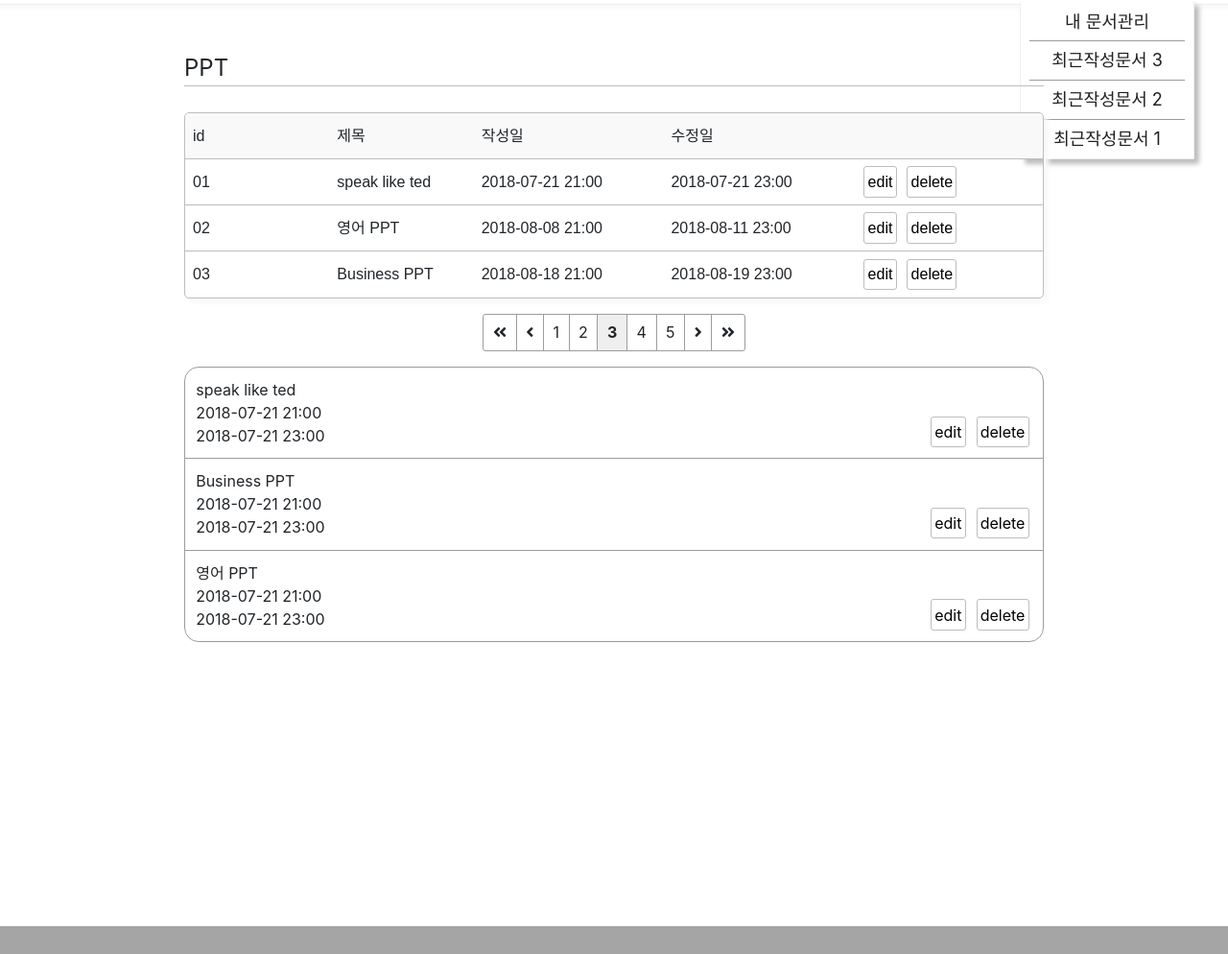
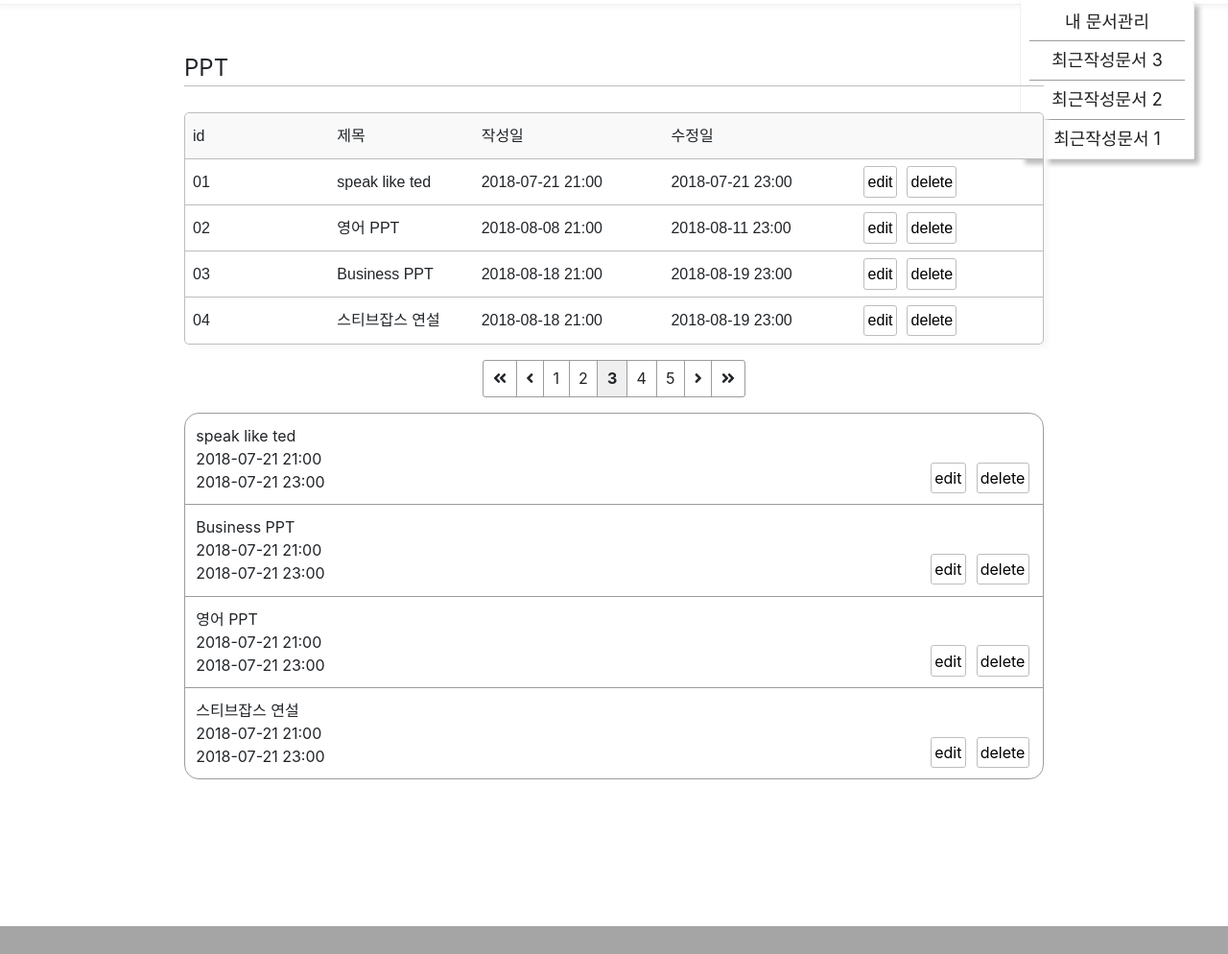
Before and after one commit to veggieavocado/avocado-front-beta, a website: page templates/mydoc.html in a window 1280 px wide. Shown: the part 75-1069 px from the top of the page at 96% size. Drawn offline with nearby package versions, Linux system fonts and the light colour scheme; files that its build step writes are made by us from their sources.

Commit message:
깃 푸쉬 체크

```diff
--- a/templates/mydoc.html
+++ b/templates/mydoc.html
@@ -113,6 +113,16 @@
                     <button class="delete-btn" type="button" name="button">delete</button>
                   </div>
                 </div>
+                <div class="table-data-row">
+                  <div class="table-col table-col-30">04</div>
+                  <div class="table-col table-col-30">스티브잡스&nbsp;연설</div>
+                  <div class="table-col table-col-40">2018-08-18&nbsp;21:00</div>
+                  <div class="table-col table-col-40">2018-08-19&nbsp;23:00</div>
+                  <div class="table-col table-col-40">
+                    <button class="put-btn" type="button" name="button">edit</button>
+                    <button class="delete-btn" type="button" name="button">delete</button>
+                  </div>
+                </div>
               </div>
             </div>
 
@@ -160,6 +170,15 @@
                 <button class="delete-btn" type="button" name="button">delete</button>
               </div>
             </div>
+            <div class="media-table-row">
+              <div class="media-table-subject">스티브잡스&nbsp;연설</div>
+              <div class="media-table-created">2018-07-21&nbsp;21:00</div>
+              <div class="media-table-updated">2018-07-21&nbsp;23:00</div>
+              <div class="media-table-manipulation">
+                <button class="put-btn" type="button" name="button">edit</button>
+                <button class="delete-btn" type="button" name="button">delete</button>
+              </div>
+            </div>
           </div>
 
         </div>
```
